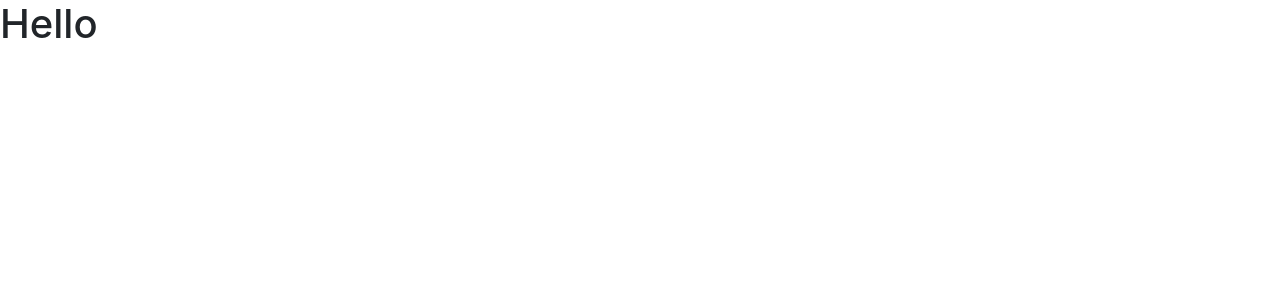
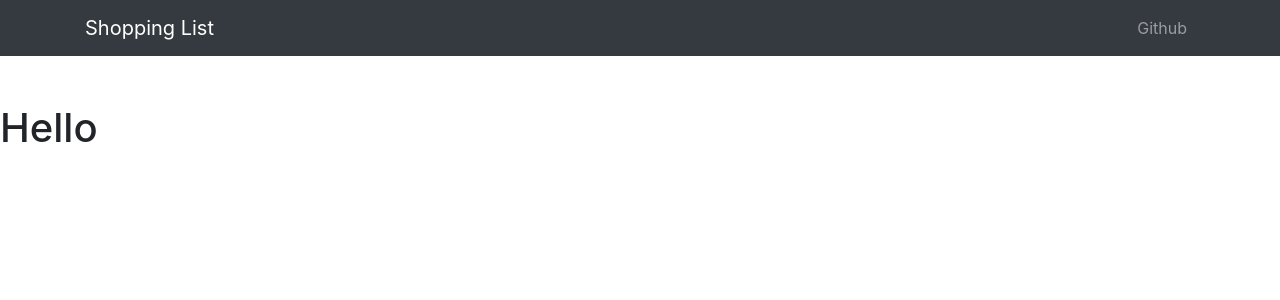
Before and after one commit to pankaj-pant/mern-shopping, a React (Create React App) app in the folder client/: page / in a window 1280 px wide. Shown: the top 300 px of the page. Built offline with nearby package versions, Linux system fonts and the light colour scheme.

Commit message:
added Navbar

```diff
--- a/client/src/App.js
+++ b/client/src/App.js
@@ -1,10 +1,12 @@
 import React from 'react';
 import 'bootstrap/dist/css/bootstrap.min.css'
+import AppNavbar from './components/AppNavbar'
 import './App.css';
 
-function App() {
+const App = () => {
   return (
     <div className="App">
+      <AppNavbar />
      <h1>Hello</h1>
     </div>
   );
--- a/client/src/components/AppNavbar.js
+++ b/client/src/components/AppNavbar.js
@@ -0,0 +1,36 @@
+import React, {useState} from 'react'
+import {
+    Collapse,
+    Navbar,
+    NavbarToggler,
+    NavbarBrand,
+    Nav,
+    NavItem,
+    NavLink,
+    Container
+  } from 'reactstrap'
+
+  const AppNavbar = () => {
+    const [isOpen, setIsOpen] = useState(false);
+
+    const toggle = () => setIsOpen(!isOpen);
+    return (
+        <div>
+            <Navbar color="dark" dark expand="sm" className="mb-5">
+                <Container>
+                    <NavbarBrand href="/">Shopping List</NavbarBrand>
+                    <NavbarToggler onClick={toggle}/>
+                    <Collapse isOpen={isOpen} navbar>
+                        <Nav className="ml-auto" navbar>
+                            <NavItem>
+                                <NavLink href="https://github.com/pankaj-pant">Github</NavLink>
+                            </NavItem>
+                        </Nav>
+                    </Collapse>
+                </Container>
+            </Navbar>
+        </div>
+    )
+  }
+
+  export default AppNavbar
```
